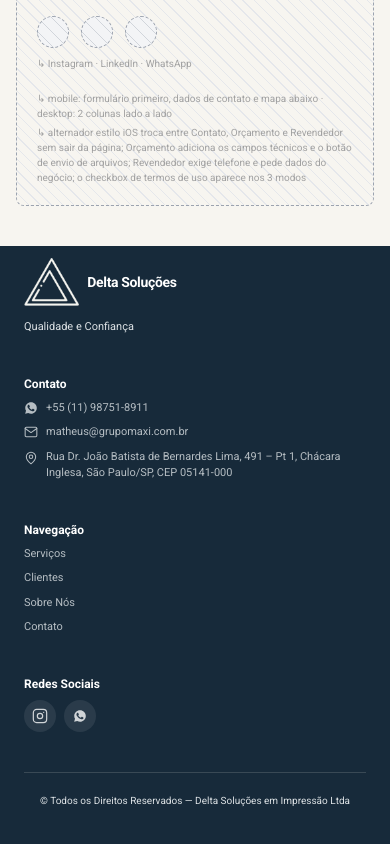
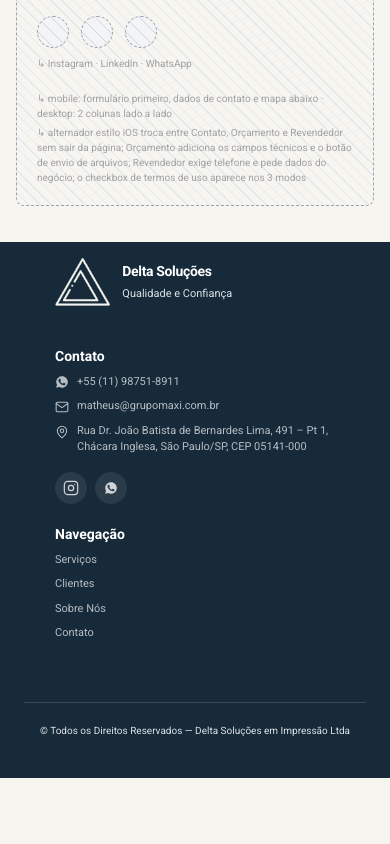
Before and after one commit to ofelipegoulart/delta-solucoes, a Next.js app: page /contato in a window 390 px wide. Shown: the part 1489-2333 px from the top of the page. After the commit the page ends 2267 px from the top, so only its background shows below. Built offline with nearby package versions, Linux system fonts and the light colour scheme.

Commit message:
style(footer): centralizar textos e footer

```diff
--- a/src/components/layout/Footer.tsx
+++ b/src/components/layout/Footer.tsx
@@ -74,9 +74,101 @@ function PinIcon() {
 
 export default function Footer() {
   return (
-    <footer className="w-full bg-marinho mt-auto pt-3 pb-10">
+    <footer className="relative w-full bg-marinho mt-auto pt-3 pb-10">
+      <div className="absolute -top-1 left-0 right-0 h-2 bg-marinho" />
       <div className="max-w-310 mx-auto px-6 md:px-12">
-        <div className="grid grid-cols-1 md:grid-cols-[1.2fr_1.1fr_.8fr_.8fr] gap-10">
+        {/* Mobile layout */}
+        <div className="md:hidden">
+          <Link
+            href="/"
+            className="max-w-70 mx-auto pb-5 flex items-center gap-3 hover:opacity-85 transition-opacity"
+          >
+            <Image
+              src="/images/logos/logo-footer-v2.png"
+              alt="Delta Soluções"
+              width={166}
+              height={144}
+              className="h-12 w-auto object-contain shrink-0"
+            />
+            <div className="flex flex-col gap-1">
+              <span className="font-semibold text-white text-sm tracking-tight">
+                Delta Soluções
+              </span>
+              <span className="text-[11px] text-cinza-claro leading-relaxed">
+                Qualidade e Confiança
+              </span>
+            </div>
+          </Link>
+
+          <div className="max-w-70 mx-auto py-5">
+            <p className="text-sm font-semibold text-white mb-2">Contato</p>
+            <div className="flex flex-col gap-2 text-[11px] text-cinza-claro">
+              <a
+                href="https://wa.me/5511987518911"
+                target="_blank"
+                rel="noopener noreferrer"
+                className="flex items-center gap-2 opacity-80 hover:opacity-100 hover:text-laranja transition-colors w-fit"
+              >
+                <WhatsAppIcon />
+                +55 (11) 98751-8911
+              </a>
+              <a
+                href="mailto:matheus@grupomaxi.com.br"
+                className="flex items-center gap-2 opacity-80 hover:opacity-100 hover:text-laranja transition-colors w-fit"
+              >
+                <MailIcon />
+                matheus@grupomaxi.com.br
+              </a>
+              <div className="flex items-start gap-2 opacity-80">
+                <PinIcon />
+                <span>
+                  Rua Dr. João Batista de Bernardes Lima, 491 – Pt 1,
+                  Chácara Inglesa, São Paulo/SP, CEP 05141-000
+                </span>
+              </div>
+            </div>
+            <div className="flex gap-2 mt-4">
+              <a
+                href="https://instagram.com/delta.impressao"
+                target="_blank"
+                rel="noopener noreferrer"
+                aria-label="Instagram"
+                className="flex items-center justify-center rounded-full w-8 h-8 bg-white/10 text-white opacity-80 hover:opacity-100 hover:bg-laranja transition-colors"
+              >
+                <InstagramIcon />
+              </a>
+              <a
+                href="https://wa.me/5511987518911"
+                target="_blank"
+                rel="noopener noreferrer"
+                aria-label="WhatsApp"
+                className="flex items-center justify-center rounded-full w-8 h-8 bg-white/10 text-white opacity-80 hover:opacity-100 hover:bg-laranja transition-colors"
+              >
+                <WhatsAppIcon />
+              </a>
+            </div>
+          </div>
+
+          <div className="max-w-70 mx-auto pb-5">
+            <p className="text-sm font-semibold text-white mb-2">
+              Navegação
+            </p>
+            <nav className="flex flex-col gap-2 text-[11px] text-cinza-claro">
+              {NAV_ITEMS.map((item) => (
+                <Link
+                  key={item.href}
+                  href={item.href}
+                  className="opacity-80 hover:opacity-100 hover:text-laranja transition-colors w-fit"
+                >
+                  {item.label}
+                </Link>
+              ))}
+            </nav>
+          </div>
+        </div>
+
+        {/* Desktop layout */}
+        <div className="hidden md:grid md:grid-cols-[1.2fr_1.1fr_.8fr_.8fr] gap-10">
           <div>
             <Link
               href="/"
--- a/src/components/pages/home/HomeFinalCta.tsx
+++ b/src/components/pages/home/HomeFinalCta.tsx
@@ -7,6 +7,7 @@ export default function HomeFinalCta() {
       style={{
         clipPath: "polygon(0 0, 100% 96px, 100% 100%, 0 100%)",
         marginTop: -96,
+        marginBottom: -2,
       }}
     >
       <div
--- a/src/components/pages/home/HomeLogos.tsx
+++ b/src/components/pages/home/HomeLogos.tsx
@@ -72,8 +72,8 @@ export default function HomeLogos() {
   return (
     <section className="w-full bg-off-white border-b border-borda">
       <div className="max-w-310 mx-auto px-6 md:px-12 py-6 md:py-7">
-        <div className="flex flex-col md:flex-row md:items-center gap-4 md:gap-9">
-          <p className="text-[11px] font-medium tracking-[0.16em] uppercase opacity-65 max-w-[170px] shrink-0 text-tinta">
+        <div className="flex flex-col items-center md:flex-row md:items-center gap-4 md:gap-9">
+          <p className="text-[11px] font-medium tracking-[0.16em] uppercase opacity-65 shrink-0 text-tinta text-center md:text-left whitespace-nowrap">
             Empresas que confiam na Delta
           </p>
 
@@ -84,7 +84,7 @@ export default function HomeLogos() {
             onPointerUp={endDrag}
             onPointerCancel={endDrag}
             onPointerLeave={endDrag}
-            className="md:hidden flex-1 overflow-hidden touch-pan-y select-none cursor-grab active:cursor-grabbing"
+            className="md:hidden w-full flex-1 overflow-hidden touch-pan-y select-none cursor-grab active:cursor-grabbing"
             style={{
               maskImage:
                 "linear-gradient(to right, transparent, black 24px, black calc(100% - 24px), transparent)",
--- a/src/components/pages/home/HomeProductLine.tsx
+++ b/src/components/pages/home/HomeProductLine.tsx
@@ -78,7 +78,7 @@ export default function HomeProductLine() {
                 <h3 className="text-sm font-semibold text-marinho">
                   {product.title}
                 </h3>
-                <ul className="text-xs text-grafite/70 space-y-1 list-disc list-inside">
+                <ul className="text-xs text-grafite/70 space-y-1 list-disc list-outside pl-4">
                   {product.items.map((item) => (
                     <li key={item}>{item}</li>
                   ))}
```
